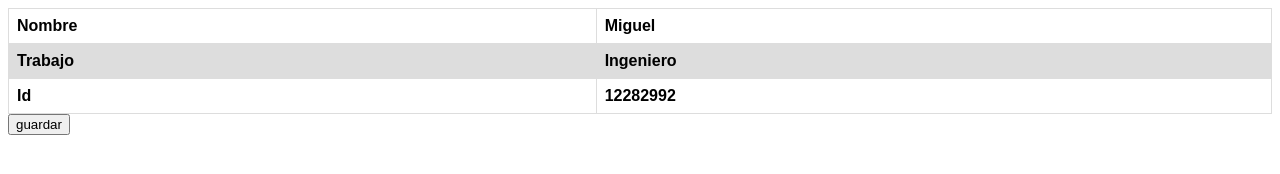
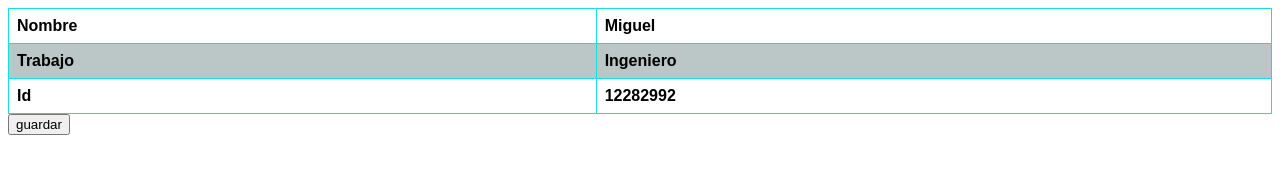
Before and after one commit to YeNieto/Repaso, a plain HTML site: page index.html in a window 1280 px wide. Drawn offline with Linux system fonts and the light colour scheme.

Commit message:
cambio de color

```diff
--- a/style.css
+++ b/style.css
@@ -5,11 +5,11 @@ table {
   }
 
   td, th {
-    border: 1px solid #dddddd;
+    border: 1px solid #11e0e0;
     text-align: left;
     padding: 8px;
   }
 
   tr:nth-child(even) {
-    background-color: #dddddd;
+    background-color: #bbc7c7;
   }
```
